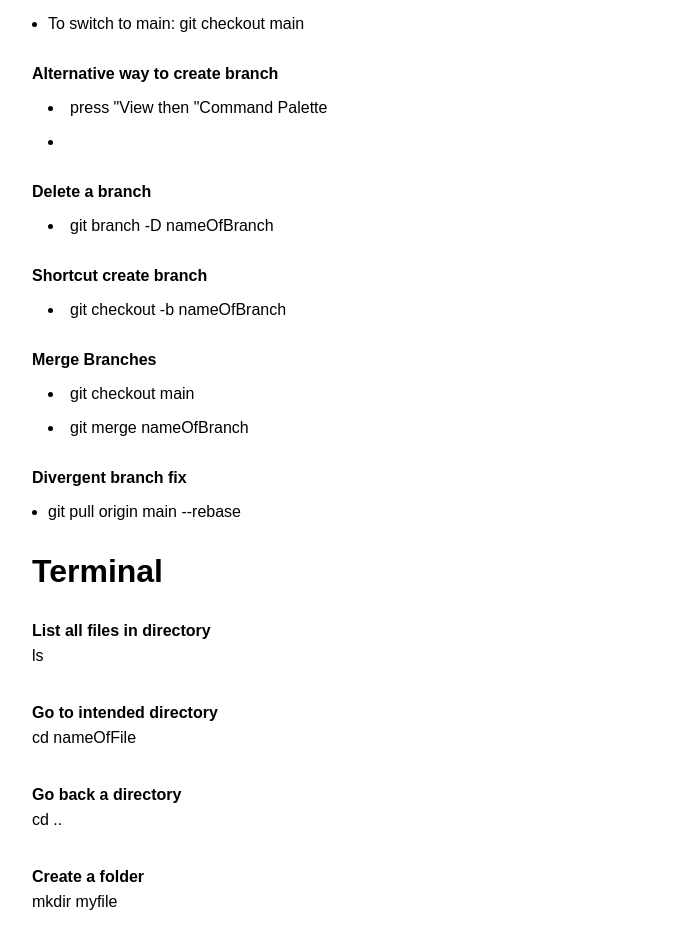
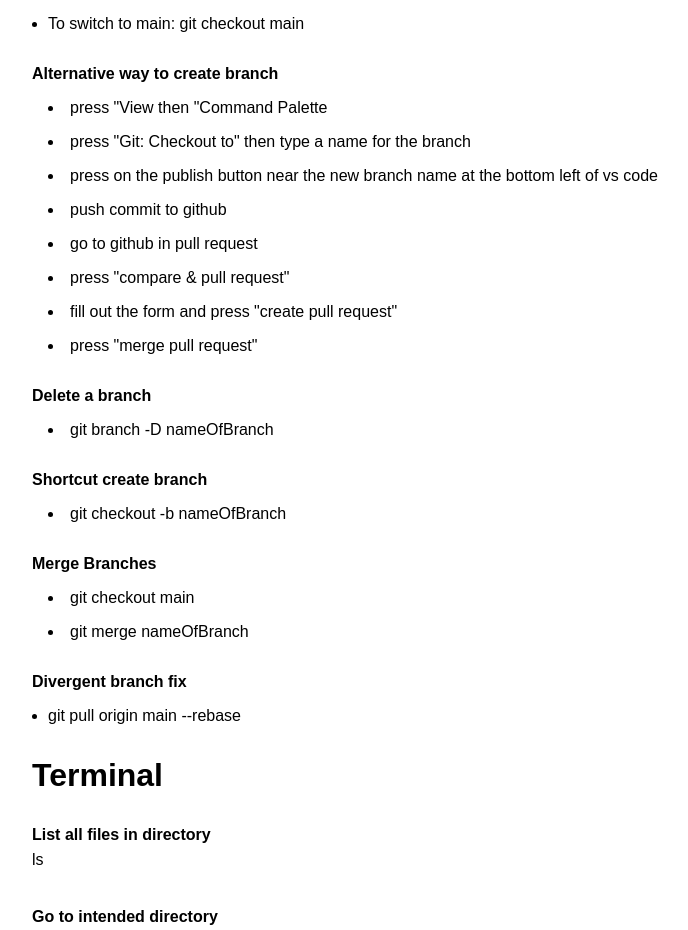
Before and after one commit to robteaw/guide2, a React (Create React App) app: page /git in a window 1280 px wide. Shown: the part 1280-2210 px from the top of the page, without its empty margins (168-856 px from the left). Built offline with nearby package versions, Linux system fonts and the light colour scheme; the HTML template or start-up script is replaced by a standard one.

Commit message:
Github Page Updated
*Alternative way to create branch and merge

```diff
--- a/src/pages/GIt/Git.tsx
+++ b/src/pages/GIt/Git.tsx
@@ -63,7 +63,16 @@ export default function Git() {
 
         <h3>Alternative way to create branch</h3>
         <li>press "View then "Command Palette</li>
-        <li></li>
+        <li>press "Git: Checkout to" then type a name for the branch</li>
+        <li>
+          press on the publish button near the new branch name at the bottom
+          left of vs code
+        </li>
+        <li>push commit to github</li>
+        <li>go to github in pull request</li>
+        <li>press "compare & pull request"</li>
+        <li>fill out the form and press "create pull request"</li>
+        <li>press "merge pull request"</li>
 
         <h3>Delete a branch</h3>
         <li>git branch -D nameOfBranch</li>
```
